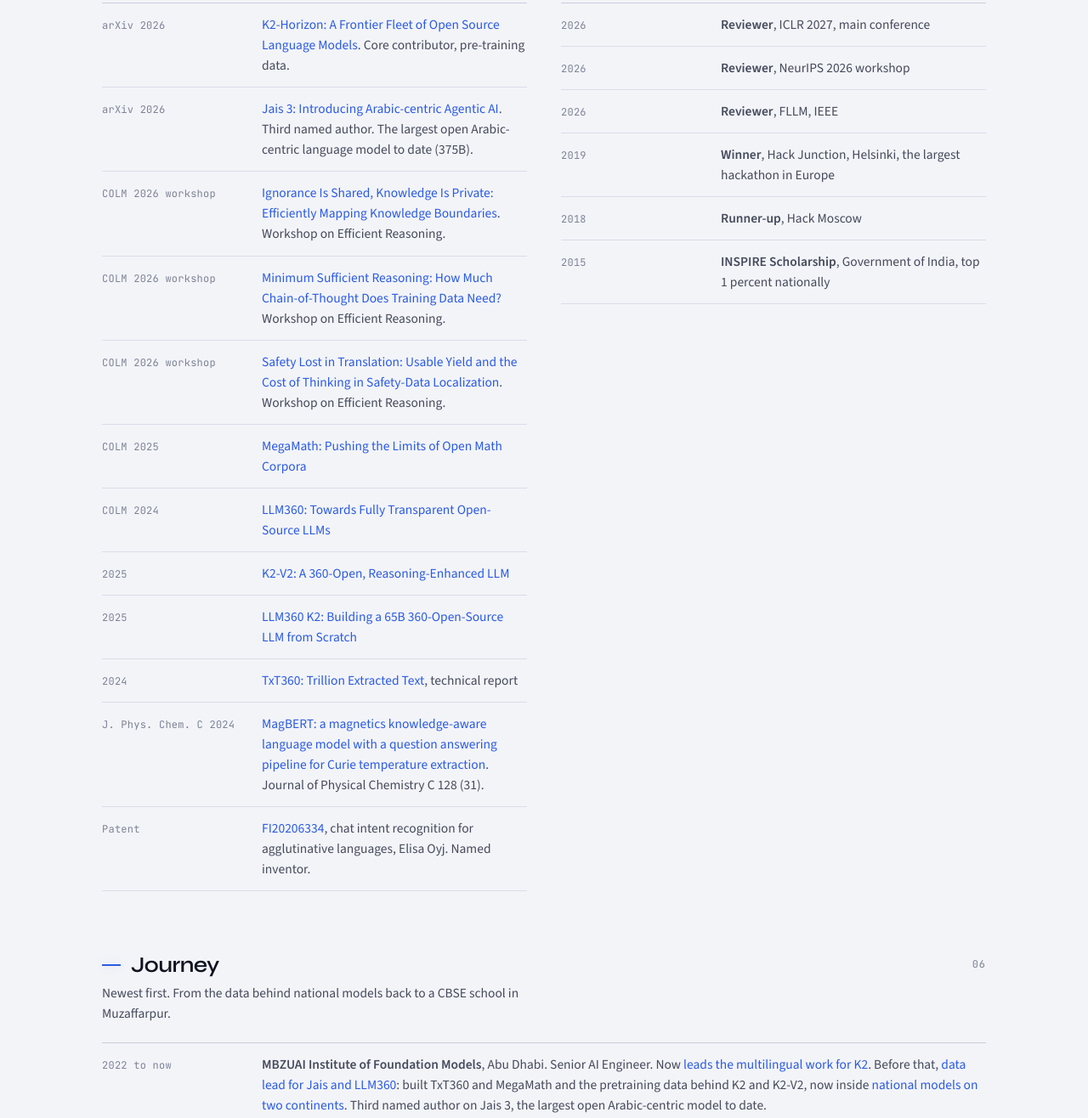
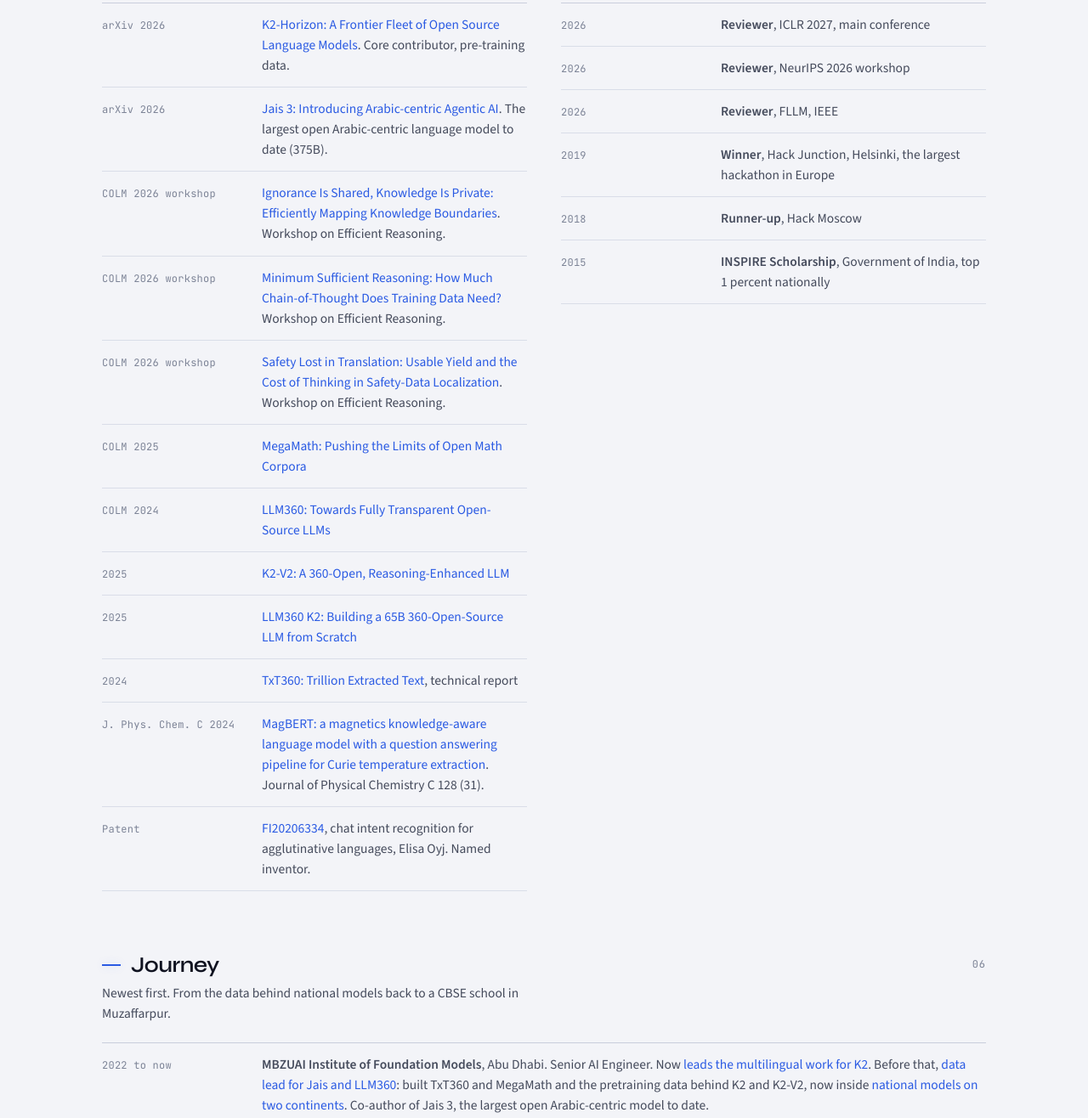
Before and after one commit to nikhilranjan7/nikhilranjan7.github.io, a plain HTML site: page index.html in a window 1280 px wide. Shown: the part 3415-4731 px from the top of the page at 85% size. Drawn offline with nearby package versions, Linux system fonts and the light colour scheme; animation ran at ten frames a second.

Commit message:
Drop author-position wording on Jais 3
Co-Authored-By: Claude Opus 5.5 <noreply@anthropic.com>

```diff
--- a/index.html
+++ b/index.html
@@ -280,7 +280,7 @@ h2 .num{font-family:var(--mono);font-size:12px;color:var(--ink3);letter-spacing:
     <h2 id="papers">Papers and patent <span class="num">04</span></h2>
     <div class="rows">
       <div class="row"><span class="k">arXiv 2026</span><span><a href="https://arxiv.org/abs/2611.21003">K2-Horizon: A Frontier Fleet of Open Source Language Models</a>. Core contributor, pre-training data.</span></div>
-      <div class="row"><span class="k">arXiv 2026</span><span><a href="https://arxiv.org/abs/2611.10224">Jais 3: Introducing Arabic-centric Agentic AI</a>. Third named author. The largest open Arabic-centric language model to date (375B).</span></div>
+      <div class="row"><span class="k">arXiv 2026</span><span><a href="https://arxiv.org/abs/2611.10224">Jais 3: Introducing Arabic-centric Agentic AI</a>. The largest open Arabic-centric language model to date (375B).</span></div>
       <div class="row"><span class="k">COLM 2026 workshop</span><span><a href="https://openreview.net/forum?id=cHPJ1wCLtx">Ignorance Is Shared, Knowledge Is Private: Efficiently Mapping Knowledge Boundaries</a>. Workshop on Efficient Reasoning.</span></div>
       <div class="row"><span class="k">COLM 2026 workshop</span><span><a href="https://openreview.net/forum?id=ali6mfCRJl">Minimum Sufficient Reasoning: How Much Chain-of-Thought Does Training Data Need?</a> Workshop on Efficient Reasoning.</span></div>
       <div class="row"><span class="k">COLM 2026 workshop</span><span><a href="https://openreview.net/forum?id=EEauqNZYov">Safety Lost in Translation: Usable Yield and the Cost of Thinking in Safety-Data Localization</a>. Workshop on Efficient Reasoning.</span></div>
@@ -309,7 +309,7 @@ h2 .num{font-family:var(--mono);font-size:12px;color:var(--ink3);letter-spacing:
 <h2 id="road">Journey <span class="num">06</span></h2>
 <p class="h2sub">Newest first. From the data behind national models back to a CBSE school in Muzaffarpur.</p>
 <div class="rows rv">
-  <div class="row"><span class="k">2022 to now</span><span><b>MBZUAI Institute of Foundation Models</b>, Abu Dhabi. Senior AI Engineer. Now <em>leads the multilingual work for K2</em>. Before that, <em>data lead for Jais and LLM360</em>: built TxT360 and MegaMath and the pretraining data behind K2 and K2-V2, now inside <em>national models on two continents</em>. Third named author on Jais 3, the largest open Arabic-centric model to date.</span></div>
+  <div class="row"><span class="k">2022 to now</span><span><b>MBZUAI Institute of Foundation Models</b>, Abu Dhabi. Senior AI Engineer. Now <em>leads the multilingual work for K2</em>. Before that, <em>data lead for Jais and LLM360</em>: built TxT360 and MegaMath and the pretraining data behind K2 and K2-V2, now inside <em>national models on two continents</em>. Co-author of Jais 3, the largest open Arabic-centric model to date.</span></div>
   <div class="row"><span class="k">2021 to 2022</span><span><b>ByteDance / TikTok</b>, Singapore. Machine learning engineer. Shipped the Match feature in the live video recommendation system, <em>TikTok's highest-revenue product</em>.</span></div>
   <div class="row"><span class="k">2019 to 2021</span><span><b>Elisa Oyj and FCAI</b>, Helsinki. Senior research engineer. Built Finnish speech recognition with Aalto University: <em>the best published Finnish word error rate at the time</em>, across open and telecom customer-service benchmarks, ahead of Google's and Microsoft's commercial systems. <em>Named inventor on patent FI20206334</em>. Research with Intel Labs.</span></div>
   <div class="row"><span class="k">2018 to 2019</span><span><b>Research in Singapore</b>. Hit-song prediction at SUTD with Dorien Herremans, <em>deployed as a product</em>; named entity recognition at NTU with Erik Cambria, <em>adopted by SenticNet</em> in its commercial products.</span></div>
```
